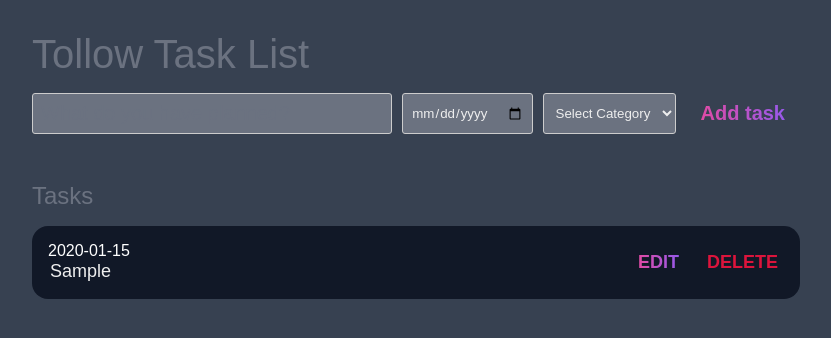
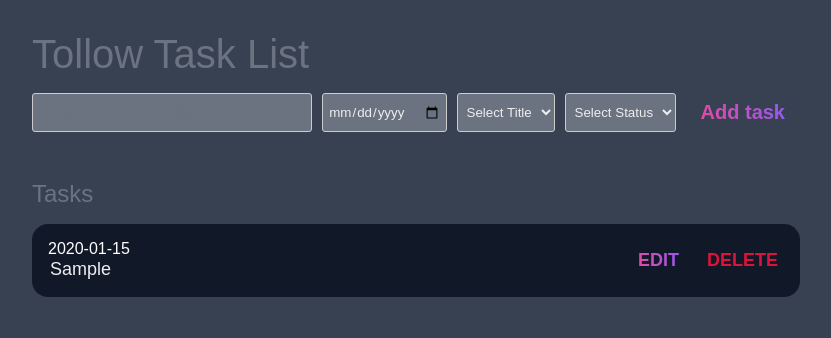
Before and after one commit to fahimHexClan/ToDoListApplication-Fahim, a plain HTML site: page Application/index.html in a window 1280 px wide. Both pictures are taken after typing "Sample", "2020-01-15" into the empty fields and a click on the input "Add task". Shown: the whole page, without its empty margins (224-1055 px from the left). Drawn offline with Linux system fonts and the light colour scheme.

```diff
--- a/Application/index.html
+++ b/Application/index.html
@@ -17,7 +17,7 @@
                 type="text"
                 name="new-task-input"
                 id="new-task-input"
-                placeholder="What do you have planned?" />
+                placeholder="Enter your details" />
 
         <input
                 type="date"
@@ -26,10 +26,16 @@
                 placeholder="Due Date" />
 
         <select id="new-task-category">
-            <option value="">Select Category</option>
+            <option value="">Select Title</option>
             <option value="work">Work</option>
             <option value="personal">Personal</option>
             <option value="shopping">Shopping</option>
+        </select>
+
+        <select id="Status">
+            <option value="">Select Status</option>
+            <option value="complete">Complete</option>
+            <option value="incomplete">Incomplete</option>
         </select>
         <input
                 type="submit"
--- a/Application/main.css
+++ b/Application/main.css
@@ -156,8 +156,9 @@ main {
 }
 #new-task-input,
 #new-task-due-date,
-#new-task-category {
-    padding: 8px;
+#new-task-category,
+#Status{
+    padding: 5px;
     border: 1px solid #ccc;
     border-radius: 3px;
     margin-right: 10px;
--- a/Application/main.js
+++ b/Application/main.js
@@ -4,6 +4,7 @@ window.addEventListener('load', () => {
     const list_el = document.querySelector("#tasks");
     const due_date_input = document.querySelector("#new-task-due-date");
     const category_select = document.querySelector("#new-task-category");
+    const status_select = document.querySelector("#Status");
 
     form.addEventListener('submit', (e) => {
         e.preventDefault();
@@ -11,6 +12,7 @@ window.addEventListener('load', () => {
         const task = input.value;
         const task_due_date = due_date_input.value;
         const task_category = category_select.value;
+        const task_status = status_select.value;
 
         const task_el = document.createElement('div');
         task_el.classList.add('task');
@@ -26,8 +28,13 @@ window.addEventListener('load', () => {
         task_category_el.classList.add('category');
         task_category_el.innerText = task_category;
 
+        const task_status_el = document.createElement('div');
+        task_status_el.classList.add('status');
+        task_status_el.innerText = task_status;
+
         task_content_el.appendChild(task_due_date_el);
         task_content_el.appendChild(task_category_el);
+        task_content_el.appendChild(task_status_el);
 
         task_el.appendChild(task_content_el);
 
@@ -60,6 +67,7 @@ window.addEventListener('load', () => {
         input.value = '';
         due_date_input.value = ''; // Clear the due date field
         category_select.value = ''; // Clear the category field
+        status_select.value = ''; // Clear the status field
 
         task_edit_el.addEventListener('click', (e) => {
             if (task_edit_el.innerText.toLowerCase() == "edit") {
@@ -68,11 +76,13 @@ window.addEventListener('load', () => {
                 task_input_el.focus();
                 task_due_date_el.contentEditable = true;
                 task_category_el.contentEditable = true;
+                task_status_el.contentEditable = true;
             } else {
                 task_edit_el.innerText = "Edit";
                 task_input_el.setAttribute("readonly", "readonly");
                 task_due_date_el.contentEditable = false;
                 task_category_el.contentEditable = false;
+                task_status_el.contentEditable = false;
             }
         });
 
```
